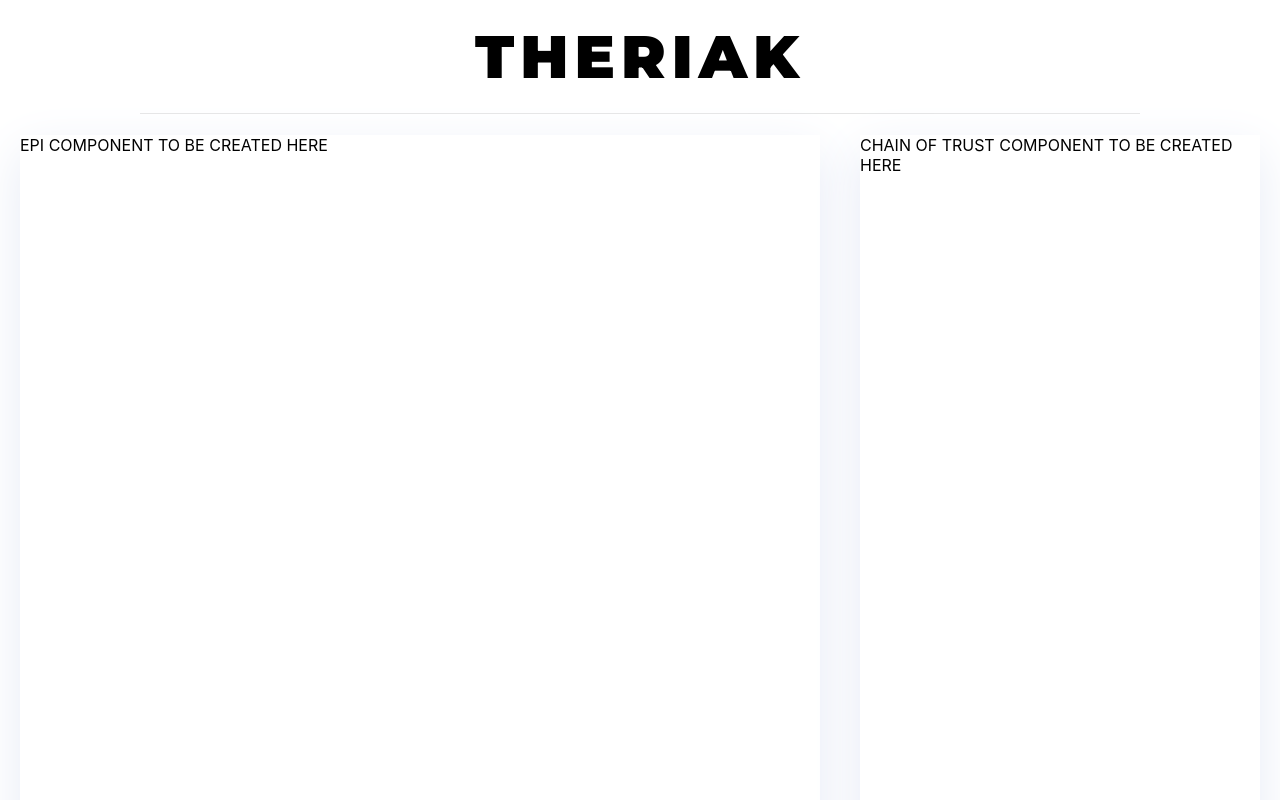
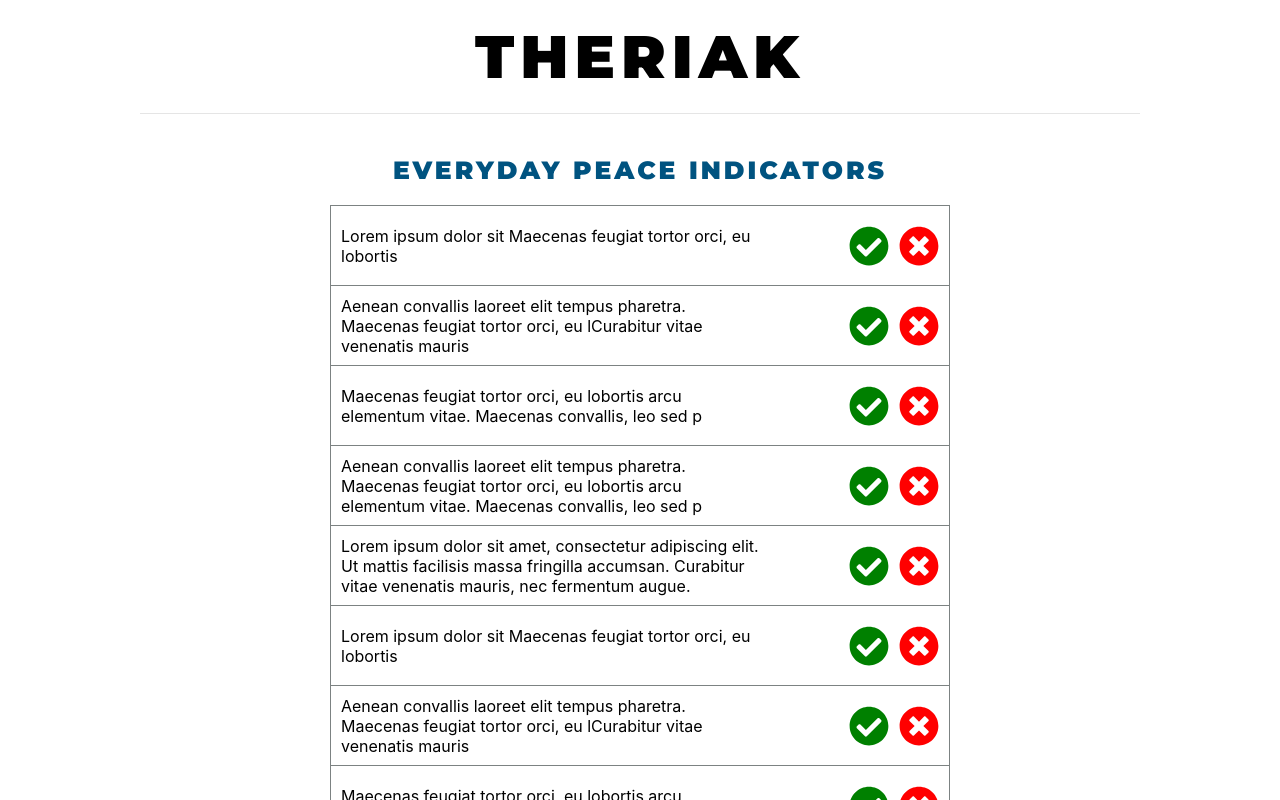
Before and after one commit to Promethean-Engine/Theriak, a React (Create React App) app in the folder theriak-frontend/: page / in a window 1280 px wide. Shown: the top 800 px of the page. Built offline with nearby package versions, Linux system fonts and the light colour scheme.

Commit message:
EPI items sketch

```diff
--- a/theriak-frontend/package.json
+++ b/theriak-frontend/package.json
@@ -3,6 +3,9 @@
   "version": "0.1.0",
   "private": true,
   "dependencies": {
+    "@fortawesome/fontawesome-svg-core": "^1.2.32",
+    "@fortawesome/free-solid-svg-icons": "^5.15.1",
+    "@fortawesome/react-fontawesome": "^0.1.12",
     "@testing-library/jest-dom": "^5.11.5",
     "@testing-library/react": "^11.1.2",
     "@testing-library/user-event": "^12.2.2",
--- a/theriak-frontend/src/components/App/App.css
+++ b/theriak-frontend/src/components/App/App.css
@@ -0,0 +1,5 @@
+.app {
+    max-width: 1500px;
+    box-shadow: 0 16px 48px #E7EBF6;
+    margin: 0 auto;
+}
--- a/theriak-frontend/src/components/App/App.tsx
+++ b/theriak-frontend/src/components/App/App.tsx
@@ -7,7 +7,7 @@ import Header from '../Header/Header';
 
 const App: React.FC = () => {
   return (
-    <div className="App">
+    <div className="app">
       <Header />
       <Content />
     </div>
--- a/theriak-frontend/src/components/Content/Content.css
+++ b/theriak-frontend/src/components/Content/Content.css
@@ -1,15 +1,5 @@
 .contentContainer {
-    display: flex;
-    flex-wrap: nowrap;
-    flex-direction: row;
-    max-width: 1500px;
-    margin: 0 auto;
-    margin-top: 20px;
-    justify-content: space-around;
-}
-
-.epi {
-    width: 800px;
+    margin: 20px auto 0px auto;
 }
 
 .chain {
@@ -18,6 +8,4 @@
 
 .item {
     min-height: 800px;
-    box-shadow: 0 16px 48px #E7EBF6;
-    background: #fff;
 }
--- a/theriak-frontend/src/components/Content/Content.tsx
+++ b/theriak-frontend/src/components/Content/Content.tsx
@@ -1,11 +1,30 @@
-import React from 'react';
+import React, { useState } from 'react';
 import './Content.css';
+
+import { Epi } from '../../dataTypes';
+import EpiList from '../EpiList/EpiList';
+
+const mockedUpEpiList: Array<Epi> = [
+    { id: 1, text: "Lorem ipsum dolor sit Maecenas feugiat tortor orci, eu lobortis "},
+    { id: 2, text: "Aenean convallis laoreet elit tempus pharetra. Maecenas feugiat tortor orci, eu lCurabitur vitae venenatis mauris" },
+    { id: 3, text: "Maecenas feugiat tortor orci, eu lobortis arcu elementum vitae. Maecenas convallis, leo sed p" },
+    { id: 4, text: "Aenean convallis laoreet elit tempus pharetra. Maecenas feugiat tortor orci, eu lobortis arcu elementum vitae. Maecenas convallis, leo sed p" },
+    { id: 5, text: "Lorem ipsum dolor sit amet, consectetur adipiscing elit. Ut mattis facilisis massa fringilla accumsan. Curabitur vitae venenatis mauris, nec fermentum augue." },
+    { id: 6, text: "Lorem ipsum dolor sit Maecenas feugiat tortor orci, eu lobortis " },
+    { id: 7, text: "Aenean convallis laoreet elit tempus pharetra. Maecenas feugiat tortor orci, eu lCurabitur vitae venenatis mauris" },
+    { id: 8, text: "Maecenas feugiat tortor orci, eu lobortis arcu elementum vitae. Maecenas convallis, leo sed p" },
+    { id: 9, text: "Aenean convallis laoreet elit tempus pharetra. Maecenas feugiat tortor orci, eu lobortis arcu elementum vitae. Maecenas convallis, leo sed p" },
+    { id: 10, text: "Lorem ipsum dolor sit amet, consectetur adipiscing elit. Ut mattis facilisis massa fringilla accumsan. Curabitur vitae venenatis mauris, nec fermentum augue." },
+    { id: 11, text: "Lorem ipsum dolor sit Maecenas feugiat tortor orci, eu lobortis " },
+    { id: 12, text: "Aenean convallis laoreet elit tempus pharetra. Maecenas feugiat tortor orci, eu lCurabitur vitae venenatis mauris" },
+    { id: 13, text: "Maecenas feugiat tortor orci, eu lobortis arcu elementum vitae. Maecenas convallis, leo sed p" },
+    { id: 14, text: "Aenean convallis laoreet elit tempus pharetra. Maecenas feugiat tortor orci, eu lobortis arcu elementum vitae. Maecenas convallis, leo sed p" },
+]
 
 const Content: React.FC = () => {
     return (
         <div className='contentContainer'>
-            <div className='epi item'>EPI COMPONENT TO BE CREATED HERE</div>
-            <div className='chain item'>CHAIN OF TRUST COMPONENT TO BE CREATED HERE</div>
+            <EpiList epiList={mockedUpEpiList} />
         </div>
     );
 
--- /dev/null
+++ b/theriak-frontend/src/components/EpiItem/EpiItem.css
@@ -0,0 +1,51 @@
+.epiItem {
+    display: flex;
+    flex-wrap: nowrap;
+    min-height: 80px;
+    border: 1px solid rgba(124, 130, 130, 1);
+    border-bottom: none;
+    align-items: center;
+    justify-content: space-between;
+    padding: 5px 10px 5px 10px;
+}
+
+.epiItem:last-child {
+    border: 1px solid rgba(124, 130, 130, 1);
+}
+
+.epiText {
+    max-width: 70%;
+    font-size: 16px;
+}
+
+.icon {
+    cursor: pointer;
+    font-size: 40px;
+}
+
+.accept {
+    color: green;
+}
+
+.decline {
+    color: red;
+    margin-left: 10px;
+}
+
+.epiIcons {
+    display: flex;
+    flex-direction: row;
+}
+
+@media (max-width: 500px) {
+    .epiIcons {
+        display: flex;
+        flex-direction: column;
+    }
+
+    .decline {
+        color: red;
+        margin-left: 0px;
+        margin-top: 10px;
+    }
+}
--- /dev/null
+++ b/theriak-frontend/src/components/EpiItem/EpiItem.tsx
@@ -0,0 +1,27 @@
+import React from 'react';
+
+import { Epi } from '../../dataTypes';
+import './EpiItem.css';
+
+import { FontAwesomeIcon } from '@fortawesome/react-fontawesome';
+import { faCheckCircle } from '@fortawesome/free-solid-svg-icons'
+import { faTimesCircle } from '@fortawesome/free-solid-svg-icons'
+
+type EpiItemProps = {
+    epi: Epi
+}
+
+const EpiItem: React.FC<EpiItemProps> = ({ epi }) => {
+    return (
+        <div className='epiItem'>
+            <div className='epiText'>{epi.text}</div>
+            <div className="epiIcons">
+                <FontAwesomeIcon icon={faCheckCircle} className='icon accept' />
+                <FontAwesomeIcon icon={faTimesCircle} className='icon decline' />
+            </div>
+        </div>
+    );
+
+}
+
+export default EpiItem;
--- /dev/null
+++ b/theriak-frontend/src/components/EpiList/EpiList.css
@@ -0,0 +1,20 @@
+.epiList {
+    max-width: 700px;
+    padding: 20px 40px 20px 40px;
+    margin: 0 auto;
+}
+
+.textHeader {
+    text-align: center;
+    margin-bottom: 20px;
+    letter-spacing: 3px;
+    font: bolder 25px Montserrat;
+    color: #005380;
+    text-transform: uppercase;
+}
+
+@media (max-width: 500px) {
+    .textHeader {
+        font: bolder 15px Montserrat;
+    }
+}
--- /dev/null
+++ b/theriak-frontend/src/components/EpiList/EpiList.tsx
@@ -0,0 +1,21 @@
+import React from 'react';
+
+import { Epi } from '../../dataTypes';
+import EpiItem from '../EpiItem/EpiItem';
+import './EpiList.css';
+
+type EpiListProps = {
+    epiList: Array<Epi>
+}
+
+const EpiList: React.FC<EpiListProps> = ({epiList}) => {
+    return (
+        <div className='epiList'>
+            <div className='textHeader'>Everyday peace indicators</div>
+            {epiList.map(epi => <EpiItem key={epi.id} epi={epi}/>)}
+        </div>
+    );
+
+}
+
+export default EpiList;
--- a/theriak-frontend/src/components/Header/Header.css
+++ b/theriak-frontend/src/components/Header/Header.css
@@ -15,5 +15,6 @@
     height: 0;
     border-top: 1px solid rgba(0, 0, 0, 0.1);
     border-bottom: 1px solid rgba(255, 255, 255, 0.3);
-    min-width: 1000px;
+    max-width: 1000px;
+    width: 100%;
 }
--- /dev/null
+++ b/theriak-frontend/src/dataTypes.ts
@@ -0,0 +1,9 @@
+export type Epi = {
+    id: number,
+    text: string
+}
+
+export type EpiAbuse = {
+    id: number,
+    value: boolean
+}
--- a/theriak-frontend/src/index.css
+++ b/theriak-frontend/src/index.css
@@ -1,4 +1,4 @@
-@import url('https://fonts.googleapis.com/css2?family=Montserrat:wght@100;900&display=swap');
+@import url('https://fonts.googleapis.com/css2?family=Montserrat:wght@300;900&display=swap');
 
 body {
   margin: 0;
```
Also changed, not shown: 1 other file (tests, documents, lock files or other folders).
